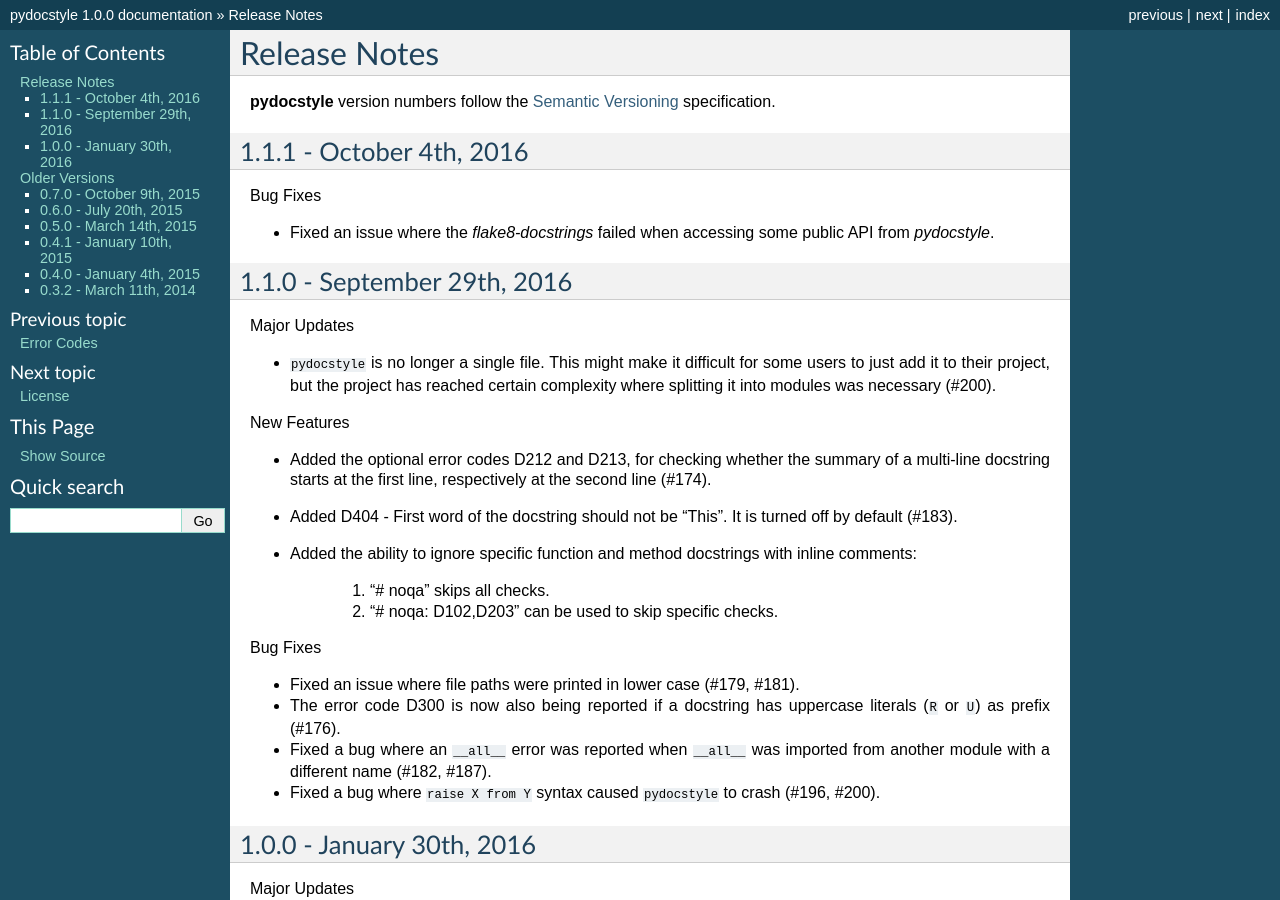
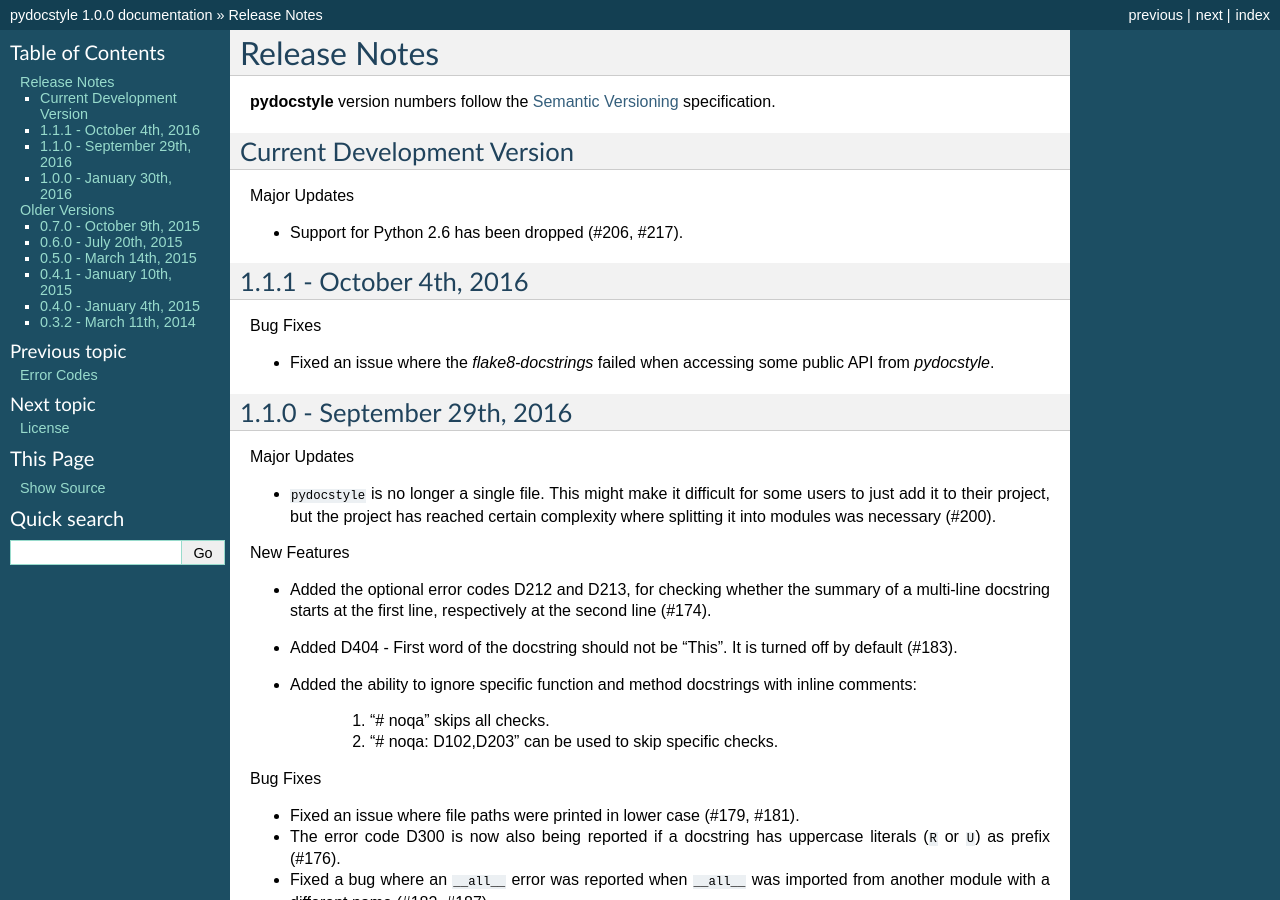
Before and after one commit to PyCQA/pydocstyle, a Sphinx documentation site: the page built from docs/release_notes.rst, in a window 1280 px wide and 900 px high. Built offline with Sphinx 7.4.7, drawn with Linux system fonts in a browser that asks for light colours; the version number could not be read and is left out.

Commit message:
Updated documentation.

```diff
--- a/README.rst
+++ b/README.rst
@@ -10,7 +10,7 @@
 `PEP 257 <http://www.python.org/dev/peps/pep-0257/>`_ out of the box, but it
 should not be considered a reference implementation.
 
-**pydocstyle** supports Python 2.6, 2.7, 3.3, 3.4, 3.5, pypy and pypy3.
+**pydocstyle** supports Python 2.7, 3.3, 3.4, 3.5, pypy and pypy3.
 
 Quick Start
 -----------
--- a/docs/index.rst
+++ b/docs/index.rst
@@ -9,6 +7,8 @@
 **pydocstyle** supports most of
 `PEP 257 <http://www.python.org/dev/peps/pep-0257/>`_ out of the box, but it
 should not be considered a reference implementation.
+
+**pydocstyle** supports Python 2.7, 3.3, 3.4, 3.5, pypy and pypy3.
 
 
 .. include:: quickstart.rst
--- a/docs/release_notes.rst
+++ b/docs/release_notes.rst
@@ -3,6 +3,13 @@
 
 **pydocstyle** version numbers follow the
 `Semantic Versioning <http://semver.org/>`_ specification.
+
+Current Development Version
+---------------------------
+
+Major Updates
+
+* Support for Python 2.6 has been dropped (#206, #217).
 
 1.1.1 - October 4th, 2016
 -------------------------
```
Also changed, not shown: other parts of docs/index.rst (+0 -2 lines).
